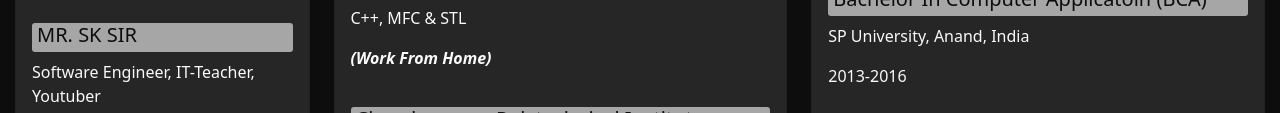
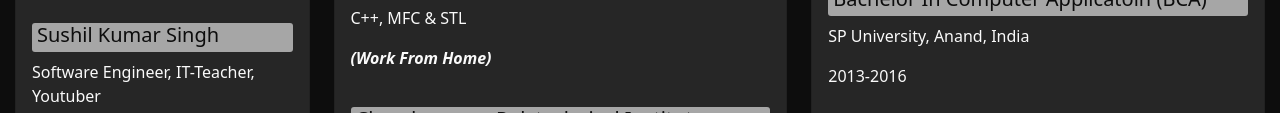
Before and after one commit to skcomputer-com-np/profile, a plain HTML site: page index.html in a window 1280 px wide. Shown: the part 221-334 px from the top of the page. Drawn offline with nearby package versions, Linux system fonts and the light colour scheme.

Commit message:
Added my Original Name

```diff
--- a/index.html
+++ b/index.html
@@ -4,7 +4,7 @@
 <head>
 	<meta charset="utf-8">
 	<meta name="viewport" content="width=device-width, initial-scale=1">
-	<title>MR SK SIR Details</title>
+	<title>Sushil Kumar Singh</title>
 	<!-- Icon -->
 	<link rel="icon" href="assets/images/logo_2.png" type="image/icon type">
 
@@ -34,7 +34,7 @@
 						<img src="assets/images/profile_bg.jpg" class="card-img-top" alt="...">
 					</div>
 					<div class="card-body">
-						<h5 class="card-title">MR. SK SIR</h5>
+						<h5 class="card-title">Sushil Kumar Singh</h5>
 						<p class="card-text">Software Engineer, IT-Teacher, Youtuber</p>
 						<p class="card-text">Love To Code In Any Language. <br>
 							<i>NO MATTER HOW HARD IT IS.</i>
```
